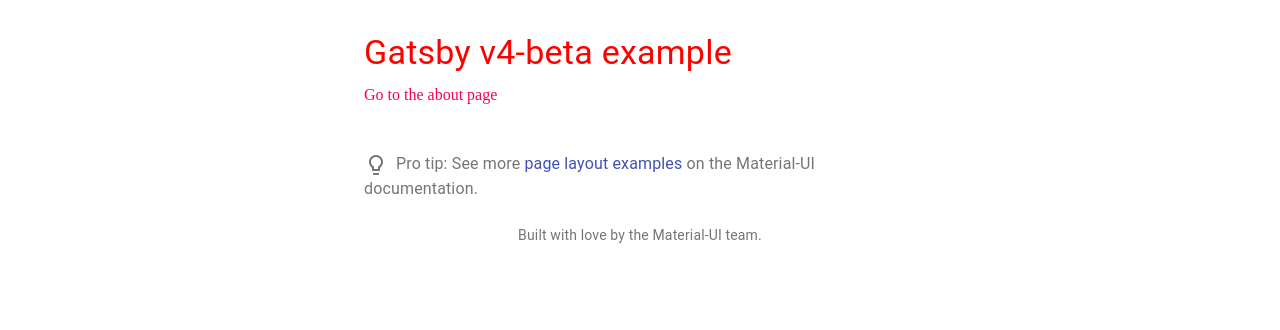
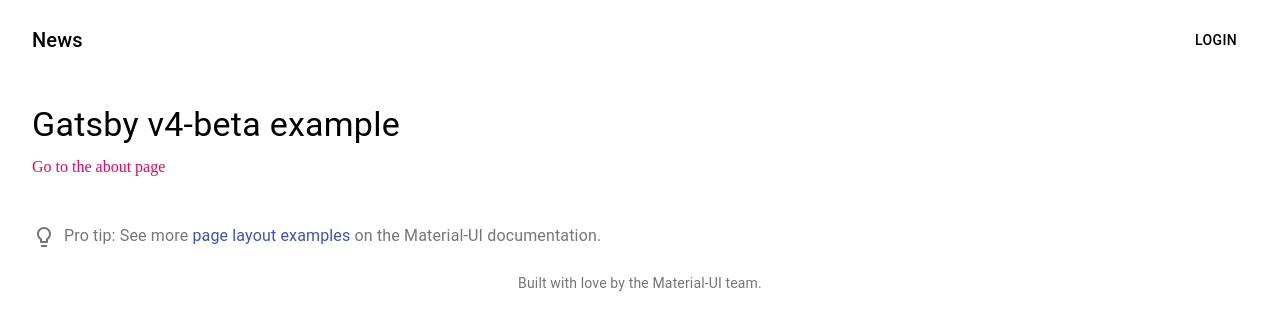
Before and after one commit to joemulick/gatsby_materialUI_starter, a Gatsby site: page / in a window 1280 px wide. Built offline with nearby package versions, Linux system fonts and the light colour scheme; Gatsby itself is replaced by a stand-in of ours.

Commit message:
removed scss from project

```diff
--- a/gatsby-config.js
+++ b/gatsby-config.js
@@ -13,7 +13,6 @@
     // If you want to use styled components you should add the plugin here.
     // 'gatsby-plugin-styled-components',
     'gatsby-plugin-react-helmet',
-    'gatsby-plugin-sass',
     'gatsby-plugin-sharp',
     {
       resolve: 'gatsby-transformer-remark',
--- a/package.json
+++ b/package.json
@@ -8,13 +8,11 @@
     "gatsby-link": "^2.2.2",
     "gatsby-plugin-material-ui": "latest",
     "gatsby-plugin-react-helmet": "latest",
-    "gatsby-plugin-sass": "^2.0.11",
     "gatsby-plugin-sharp": "^2.1.1",
     "gatsby-react-router-scroll": "^2.1.3",
     "gatsby-remark-images": "^3.0.13",
     "gatsby-remark-relative-images": "^0.2.2",
     "gatsby-transformer-remark": "^2.3.12",
-    "node-sass": "^4.12.0",
     "react": "latest",
     "react-dom": "latest",
     "react-helmet": "latest"
--- /dev/null
+++ b/src/components/Navbar.js
@@ -0,0 +1,44 @@
+import React from 'react';
+import Typography from '@material-ui/core/Typography';
+// import Link from '../components/Link';
+import { makeStyles } from '@material-ui/core/styles';
+import AppBar from '@material-ui/core/AppBar';
+import Toolbar from '@material-ui/core/Toolbar';
+import Button from '@material-ui/core/Button';
+
+const useStyles = makeStyles(theme => ({
+    root: {
+      flexGrow: 1,
+    },
+    menuButton: {
+      marginRight: theme.spacing(2),
+    },
+    title: {
+      flexGrow: 1,
+    },
+    appBarStyle: {
+      background: 'transparent',
+      boxShadow: 'none'
+    },
+    color: {
+      color: '#000'
+    }
+  }));
+
+export default function App() {
+
+  const classes = useStyles();
+
+  return (
+    <div className={classes.root}>
+      <AppBar className={classes.appBarStyle} position="static">
+        <Toolbar className={classes.color}>
+          <Typography variant="h6" className={classes.title}>
+            News
+          </Typography>
+          <Button color="inherit">Login</Button>
+        </Toolbar>
+      </AppBar>
+    </div>
+  );
+}
--- a/src/pages/index.js
+++ b/src/pages/index.js
@@ -6,7 +6,8 @@
 import ProTip from '../components/ProTip';
 import Link from '../components/Link';
 
-import indexStyles from "../styles/index.module.scss"
+import Navbar from '../components/Navbar'
+
 
 function MadeWithLove() {
   return (
@@ -22,9 +23,11 @@
 
 export default function App() {
   return (
-    <Container maxWidth="sm">
+    <div>
+    <Navbar />
+    <Container maxWidth="xl">
       <Box my={4}>
-        <Typography className={indexStyles.test} variant="h4" component="h1" gutterBottom>
+        <Typography variant="h4" component="h1" gutterBottom>
           Gatsby v4-beta example
         </Typography>
         <Link to="/about" color="secondary">
@@ -34,5 +37,6 @@
         <MadeWithLove />
       </Box>
     </Container>
+    </div>
   );
 }
--- /dev/null
+++ b/src/styles/navbar.module.scss
@@ -0,0 +1,17 @@
+.navbarStyle{
+    box-shadow: none;
+    color: #000;
+    background-color: #fff;
+}
+
+.root{
+    flex-grow: 1;
+}
+
+// .menuButton{
+//     margin-right: theme.spacing(2);
+// }
+
+.title{
+    flex-grow: 1;
+}
```
